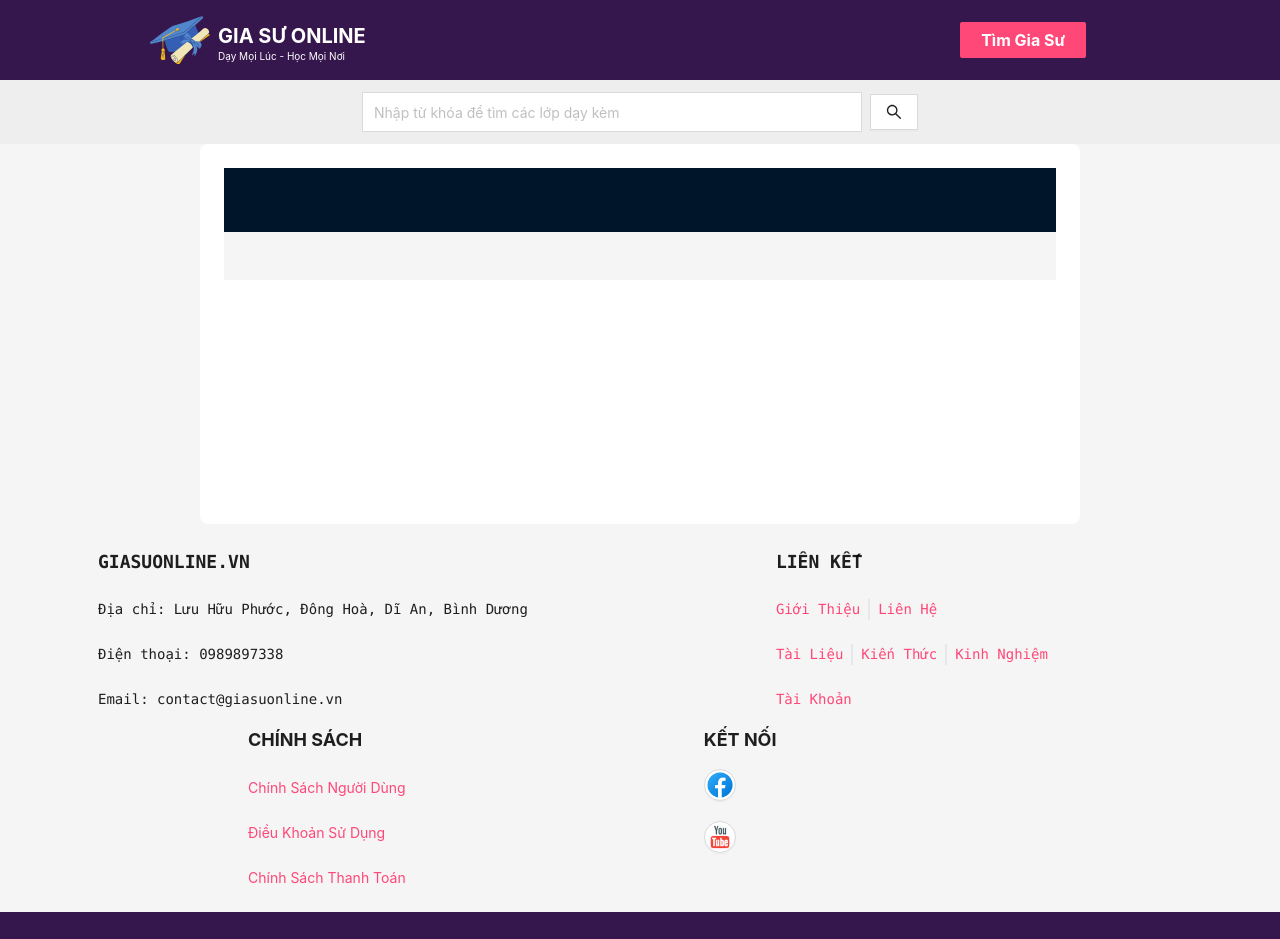
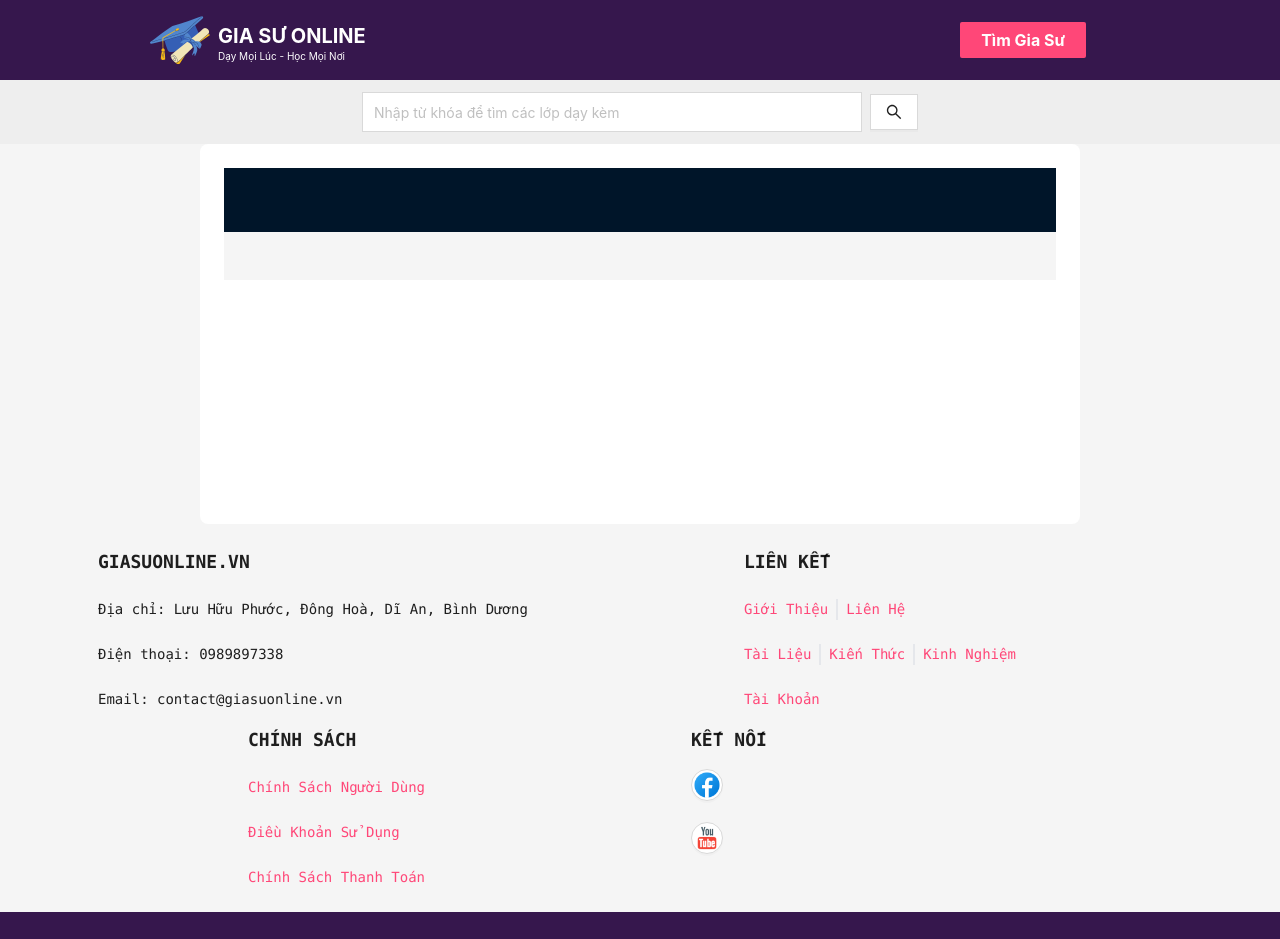
Before and after one commit to thanhbtse/On_demand_tutor, a React (Vite) app: page / in a window 1280 px wide. Shown: the top 939 px of the page. Built offline with nearby package versions, Linux system fonts and the light colour scheme.

Commit message:
update layout

```diff
--- a/src/layout/index.jsx
+++ b/src/layout/index.jsx
@@ -33,11 +33,7 @@ const App = ({ children }) => {
           style={{ display: "flex", alignItems: "center", marginLeft: "100px" }}
         >
           <div>
-            <img
-              width={60}
-              height={60}
-              src={hatlogo}
-            />
+            <img width={60} height={60} src={hatlogo} />
           </div>
           <div className="flex flex-col mt-1 ml-2 responsive-hide">
             <span className="text-white leading-tight flex flex-col">
@@ -57,7 +53,7 @@ const App = ({ children }) => {
           <Input
             placeholder="Nhập từ khóa để tìm các lớp dạy kèm"
             onSearch={(value) => console.log(value)}
-            className="w-[500px] h-10 rounded-none"
+            className="w-full md:w-[500px] h-10 rounded-none"
             enterButton
           />
           <div className="space-x-2">
@@ -70,6 +66,10 @@ const App = ({ children }) => {
           </div>
         </div>
       </Header>
+      <div
+        style={{ display: "flex", flexDirection: "column", minHeight: "100vh" }}
+      >
+        <div style={{ flex: "1 0 auto" }}>
           <Content
             style={{
               padding: "0 200px",
@@ -86,11 +86,12 @@ const App = ({ children }) => {
               {children}
             </div>
           </Content>
-      <Footer>
-        <div className="ml-12 mr-10">
-          <Row gutter={[48, 16]}>
-            <Col m>
-              <div className="flex flex-col space-y-6 font-mono">
+        </div>
+        <Footer className=" bottom-20">
+          <div className="ml-3 md:ml-12 mr-2 md:mr-10">
+            <Row gutter={[16, 16]} className="md:gutter-[48,16]">
+              <Col className="m-auto md:m-0">
+                <div className="flex flex-col space-y-2 md:space-y-6 font-mono">
                   <span className="font-bold text-[18px]">GIASUONLINE.VN</span>
                   <span className="font-normal text-[14px]">
                     Địa chỉ: Lưu Hữu Phước, Đông Hoà, Dĩ An, Bình Dương
@@ -103,14 +104,17 @@ const App = ({ children }) => {
                   </span>
                 </div>
               </Col>
-            <Col className="ml-[200px]">
-              <div className="flex flex-col space-y-6 font-mono ">
+              <Col className="ml-0 md:ml-[200px]">
+                <div className="flex flex-col space-y-2 md:space-y-6 font-mono">
                   <span className="font-bold text-[18px]">LIÊN KẾT</span>
                   <div className="flex flex-row divide-x-2 divide-solid space-x-2 text-[#ff4778]">
                     <Link className="font-normal text-[14px]" to="/gioi-thieu">
                       Giới Thiệu
                     </Link>
-                  <Link className="font-normal pl-2 text-[14px]" to="/lien-he">
+                    <Link
+                      className="font-normal pl-2 text-[14px]"
+                      to="/lien-he"
+                    >
                       Liên Hệ
                     </Link>
                   </div>
@@ -136,8 +140,8 @@ const App = ({ children }) => {
                   </Link>
                 </div>
               </Col>
-            <Col className="ml-[150px]">
-              <div className="flex flex-col space-y-6">
+              <Col className="ml-0 md:ml-[150px]">
+                <div className="flex flex-col space-y-2 md:space-y-6 font-mono">
                   <span className="font-bold text-[18px]">CHÍNH SÁCH</span>
                   <Link
                     className="text-[#ff4778] text-[14px]"
@@ -159,9 +163,9 @@ const App = ({ children }) => {
                   </Link>
                 </div>
               </Col>
-            <Col className="ml-[250px]">
-              <div className="flex flex-col space-y-4">
-                <span className="font-bold text-[18px]">KẾT NỐI</span>
+              <Col className="ml-0 md:ml-[250px]">
+                <div className="flex flex-col space-y-1 md:space-y-4 font-mono">
+                  <span className="font-bold text-[18px] ">KẾT NỐI</span>
                   <Flex wrap gap="small">
                     <a
                       href="https://www.facebook.com/tanthanh.bui.94617/"
@@ -201,6 +205,7 @@ const App = ({ children }) => {
         </Footer>
         <Footer
           style={{
+
             textAlign: "center",
             backgroundColor: "#36174d",
             color: "white",
@@ -211,8 +216,10 @@ const App = ({ children }) => {
             width: "100%",
           }}
         >
-        Gia sư online ©{new Date().getFullYear()} Công ty TNHH Nhóm 4 thành viên
+          Gia sư online ©{new Date().getFullYear()} Công ty TNHH Nhóm 4 thành
+          viên
         </Footer>
+      </div>
     </Layout>
   );
 };
```
Lines whose indentation alone changed are shown as unchanged.
